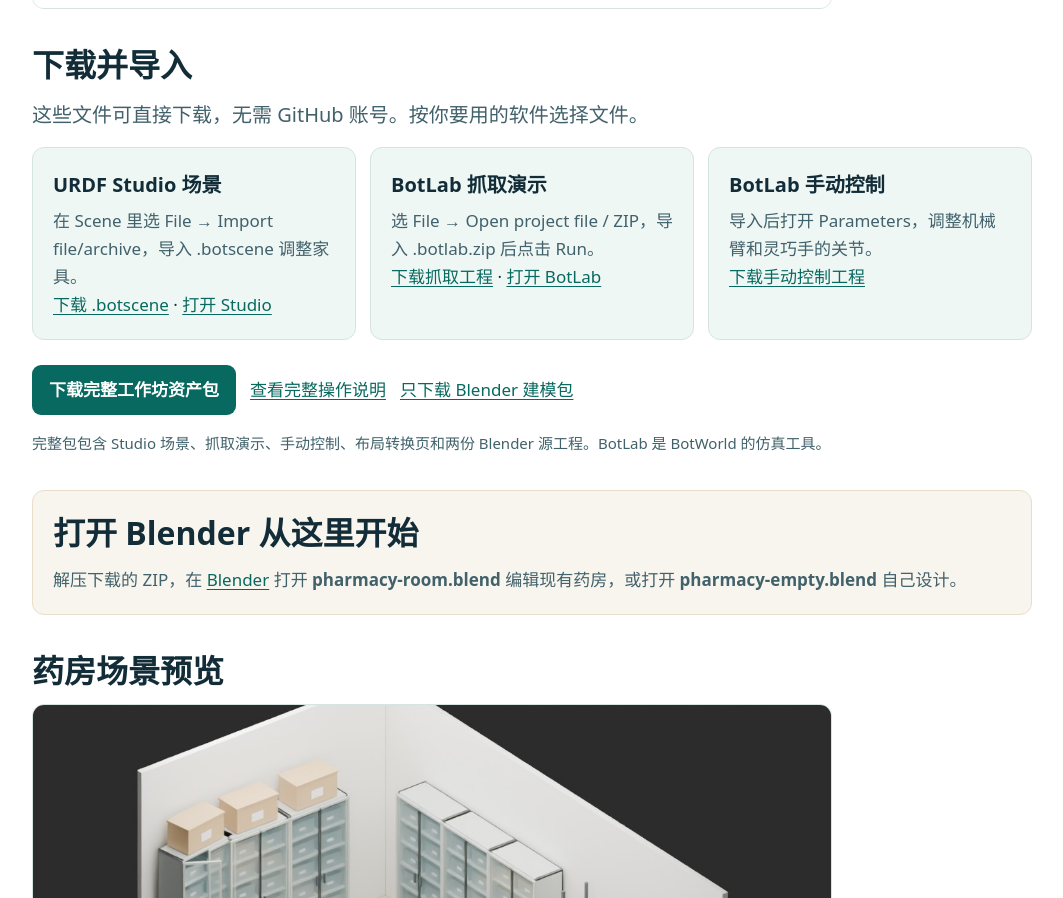
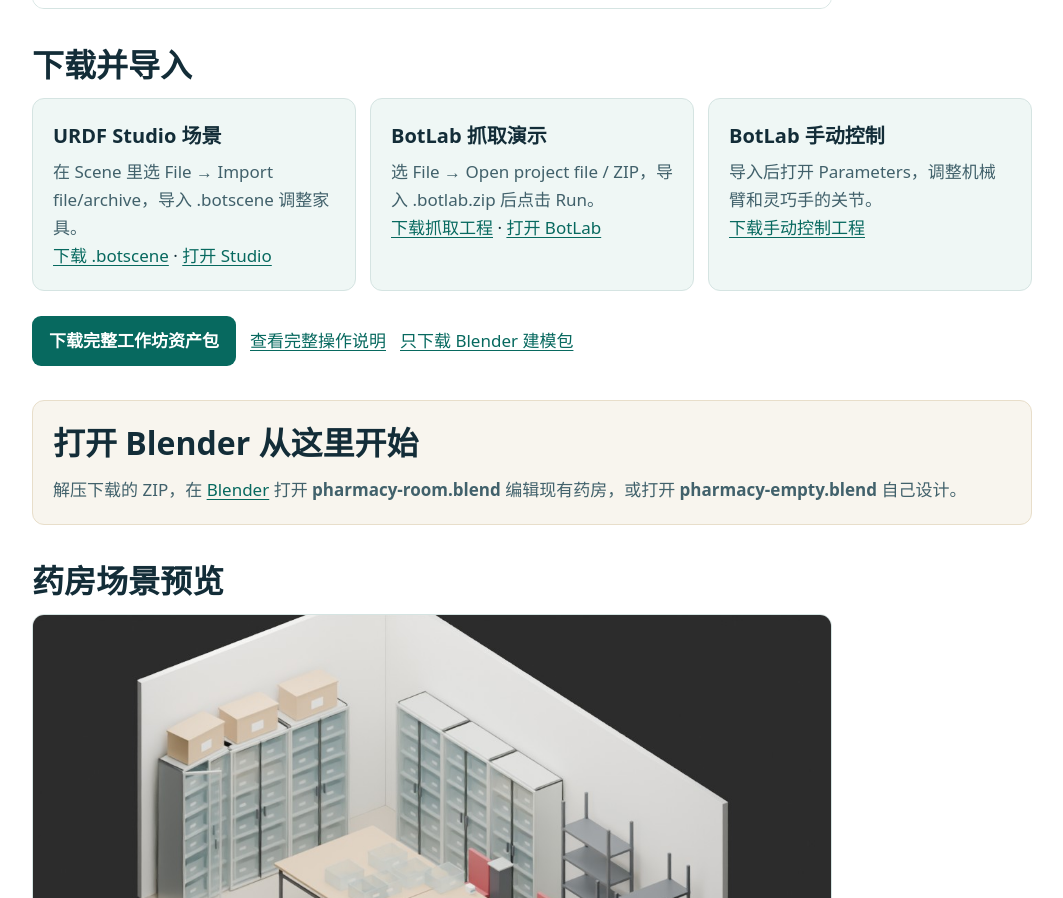
Before and after one commit to xanthiawang/pharmacy-robotics-workshop-public, a plain HTML site: page docs/index.html in a window 1280 px wide. Shown: the part 1035-1933 px from the top of the page, without its empty margins (108-1171 px from the left). Drawn offline with Linux system fonts and the light colour scheme.

Commit message:
Remove redundant notes from the public download page

```diff
--- a/docs/index.html
+++ b/docs/index.html
@@ -16,14 +16,12 @@ header{padding:clamp(24px,5vw,50px) 0 24px}
 h1{margin:0;font-size:clamp(37px,6vw,64px);line-height:1.15;letter-spacing:-.025em}
 h2{font-size:clamp(23px,4vw,32px);line-height:1.35;margin:0 0 12px}
 h3{font-size:20px;margin:0 0 6px}p{margin:0 0 16px}
-.intro{max-width:650px;color:var(--muted);font-size:20px}
 .actions{display:flex;flex-wrap:wrap;gap:14px;align-items:center;margin-top:25px}
 .button{padding:11px 17px;border-radius:9px;background:var(--accent);color:#fff;text-decoration:none;font-weight:700}
 section{margin:0 0 34px}
 .steps{display:grid;grid-template-columns:repeat(3,1fr);gap:14px;padding:0;list-style:none;margin:0}
 .steps li,.model{padding:20px;border:1px solid var(--line);border-radius:12px;background:var(--wash)}
 .steps p,.model p{margin:0;color:var(--muted)}
-.note{margin-top:16px;color:var(--muted);font-size:15px}
 .model{background:#f8f5ee;border-color:#e8deca}
 figure{margin:0;max-width:800px}
 img{display:block;width:100%;height:auto;border:1px solid var(--line);border-radius:12px}
@@ -43,7 +41,6 @@ footer{padding:20px 0 30px;margin-top:34px;border-top:1px solid var(--line);colo
   </section>
   <section aria-label="资产下载">
     <h2>下载并导入</h2>
-    <p class="intro">这些文件可直接下载，无需 GitHub 账号。按你要用的软件选择文件。</p>
     <ol class="steps">
       <li><h3>URDF Studio 场景</h3><p>在 Scene 里选 File → Import file/archive，导入 .botscene 调整家具。</p><a href="https://raw.githubusercontent.com/xanthiawang/pharmacy-robotics-workshop/57692cdaca232402f7645c9124c9ae591c893d98/01_%E7%BD%91%E9%A1%B5%E6%93%8D%E4%BD%9C/01_%E8%8D%AF%E6%88%BF%E5%B8%83%E5%B1%80.botscene">下载 .botscene</a> · <a href="https://urdf.enkeebot.com/">打开 Studio</a></li>
       <li><h3>BotLab 抓取演示</h3><p>选 File → Open project file / ZIP，导入 .botlab.zip 后点击 Run。</p><a href="https://raw.githubusercontent.com/xanthiawang/pharmacy-robotics-workshop/57692cdaca232402f7645c9124c9ae591c893d98/01_%E7%BD%91%E9%A1%B5%E6%93%8D%E4%BD%9C/02_%E6%8A%93%E8%8D%AF%E7%9B%92%E5%85%A5%E7%AE%B1.botlab.zip">下载抓取工程</a> · <a href="https://botlab.enkeebot.com/">打开 BotLab</a></li>
@@ -54,7 +51,6 @@ footer{padding:20px 0 30px;margin-top:34px;border-top:1px solid var(--line);colo
       <a href="https://github.com/xanthiawang/pharmacy-robotics-workshop/blob/main/docs/%E4%BD%BF%E7%94%A8%E8%AF%B4%E6%98%8E.md">查看完整操作说明</a>
       <a href="./downloads/pharmacy-blender-workshop.zip" download>只下载 Blender 建模包</a>
     </div>
-    <p class="note">完整包包含 Studio 场景、抓取演示、手动控制、布局转换页和两份 Blender 源工程。BotLab 是 BotWorld 的仿真工具。</p>
   </section>
   <section class="model" aria-labelledby="blender-model">
     <h2 id="blender-model">打开 Blender 从这里开始</h2>
```
